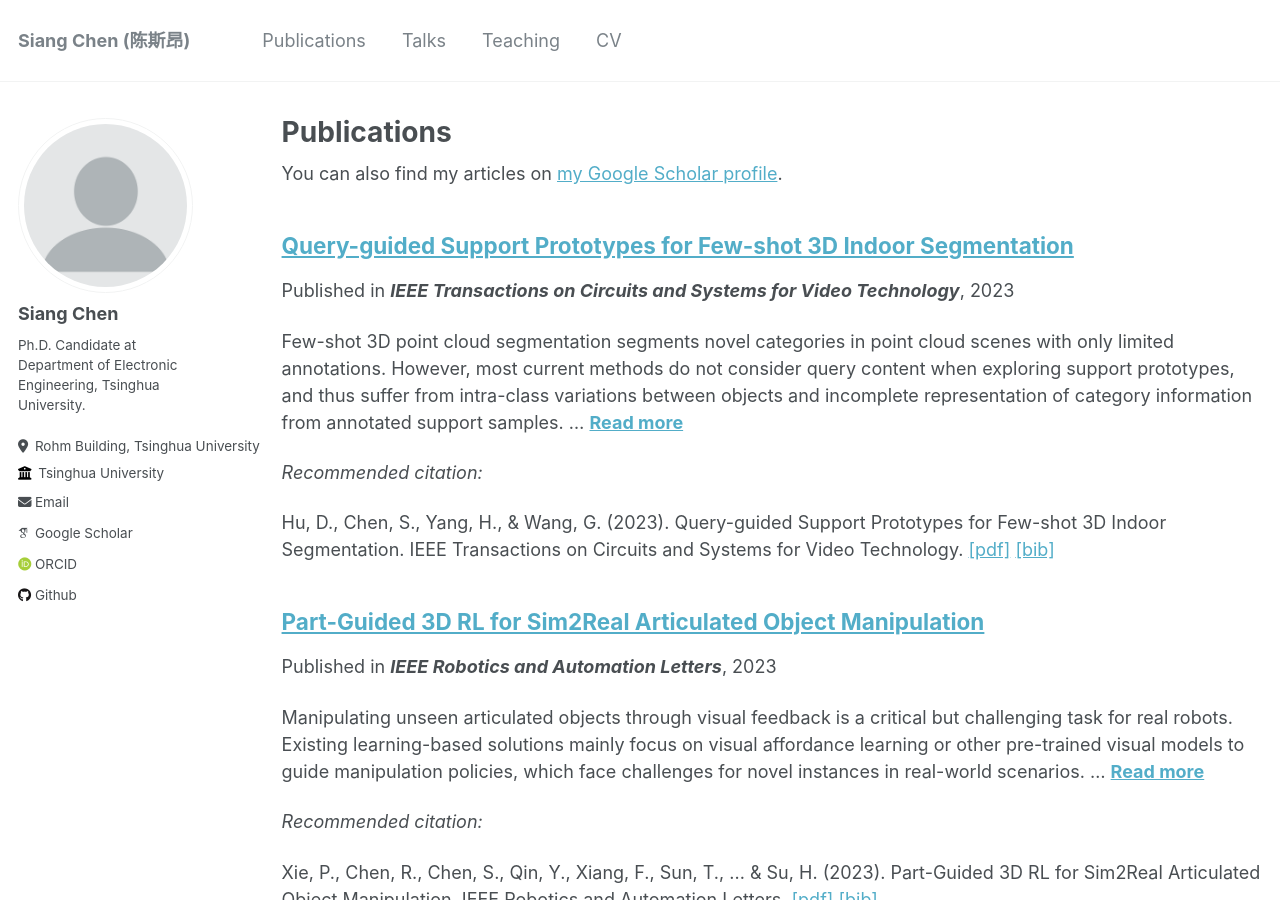
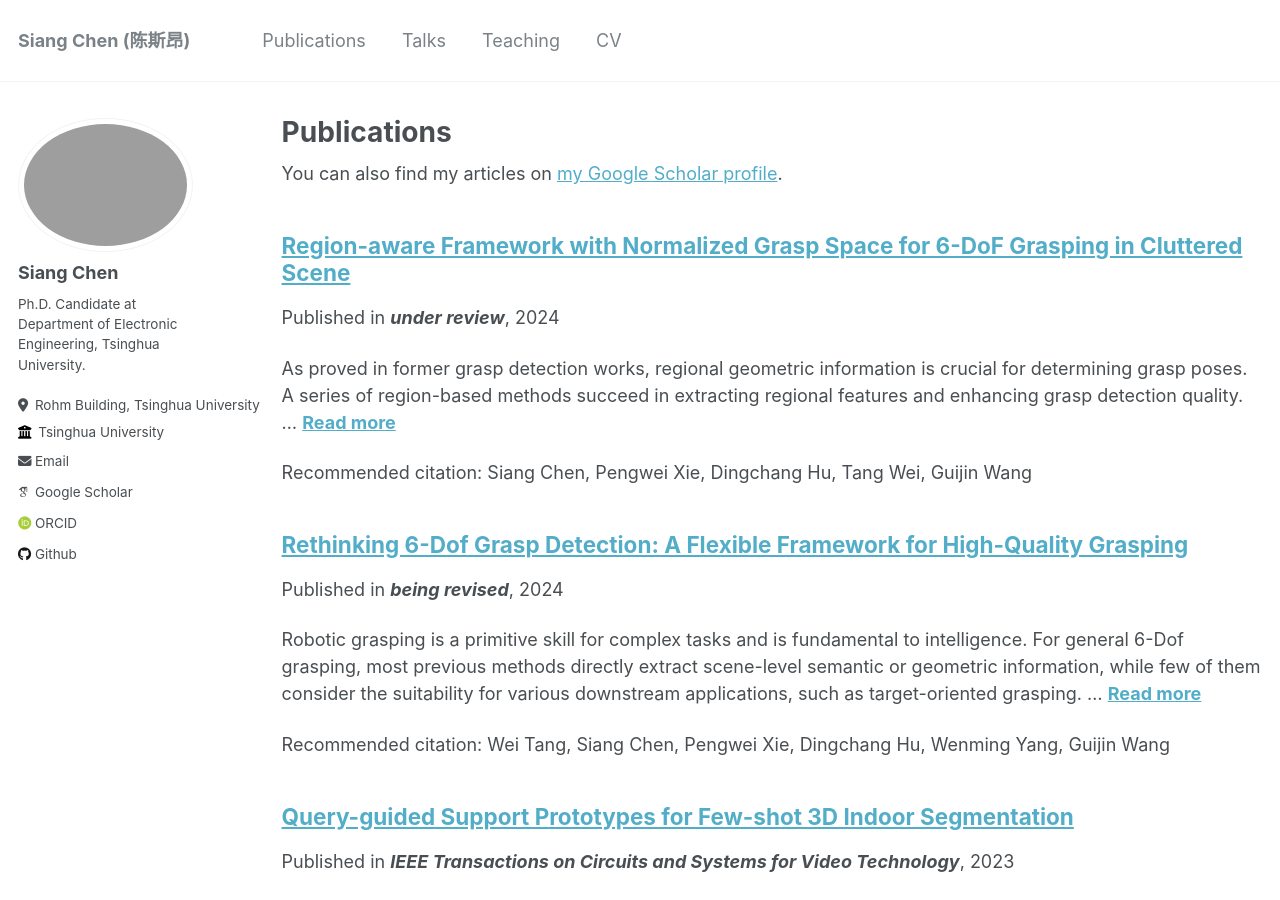
Before and after one commit to ChenThree/ChenThree.github.io, a Jekyll site: the page built from _pages/publications.md, in a window 1280 px wide and 900 px high. Built offline with Jekyll 4.4.1, drawn with Linux system fonts in a browser that asks for light colours; some web fonts are replaced.

Commit message:
[update] recent news

```diff
--- a/_config.yml
+++ b/_config.yml
@@ -21,7 +21,7 @@ repository               : "ChenThree/ChenThree.github.io"
 #               Additional customization can be done by editing /_includes/author-profile.html
 author:
   # Biographic information
-  avatar           : "profile.png"
+  avatar           : "profile.jpg"
   name             : "Siang Chen"
   # pronouns         : # example: "she/her"
   bio              : "Ph.D. Candidate at Department of Electronic Engineering, Tsinghua University."
--- /dev/null
+++ b/_publications/2024-02-02-Rethinking-5.md
@@ -0,0 +1,16 @@
+---
+title: "Rethinking 6-Dof Grasp Detection: A Flexible Framework for High-Quality Grasping"
+collection: publications
+permalink: /publication/2024-02-02-Rethinking-5
+excerpt: 'Robotic grasping is a primitive skill for complex tasks and is fundamental to intelligence. For general 6-Dof grasping, most previous methods directly extract scene-level semantic or geometric information, while few of them consider the suitability for various downstream applications, such as target-oriented grasping.  ...'
+date: 2024-02-02
+venue: being revised
+# paperurl:
+# paperurltext: '[pdf]'
+# paperbibtex:
+citation: 'Wei Tang, Siang Chen, Pengwei Xie, Dingchang Hu, Wenming Yang, Guijin Wang'
+---
+## Abstract
+
+Robotic grasping is a primitive skill for complex tasks and is fundamental to intelligence. For general 6-Dof
+grasping, most previous methods directly extract scene-level semantic or geometric information, while few of them consider the suitability for various downstream applications, such as target-oriented grasping. Addressing this issue, we rethink 6-Dof grasp detection from a grasp-centric view and propose a versatile grasp framework capable of handling both scenelevel and target-oriented grasping. Our framework, FlexLoG, is composed of a Flexible Guidance Module and a Local Grasp Model. Specifically, the Flexible Guidance Module is compatible with both global (e.g., grasp heatmap) and local (e.g., visual grounding) guidance, enabling the generation of high-quality grasps across various tasks. The Local Grasp Model focuses on object-agnostic regional points and predicts grasps locally and intently. Experiment results reveal that our framework achieves over 18% and 23% improvement on unseen splits of the GraspNet-1Billion Dataset. Furthermore, real-world robotic tests in three distinct settings yield a 95% success rate.
--- /dev/null
+++ b/_publications/2024-02-03-Region-6.md
@@ -0,0 +1,15 @@
+---
+title: "Region-aware Framework with Normalized Grasp Space for 6-DoF Grasping in Cluttered Scene"
+collection: publications
+permalink: /publication/2024-02-03-Region-6
+excerpt: 'As proved in former grasp detection works, regional geometric information is crucial for determining grasp poses. A series of region-based methods succeed in extracting regional features and enhancing grasp detection quality. ...'
+date: 2024-02-03
+venue: under review
+# paperurl:
+# paperurltext: '[pdf]'
+# paperbibtex:
+citation: 'Siang Chen, Pengwei Xie, Dingchang Hu, Tang Wei, Guijin Wang'
+---
+## Abstract
+
+As proved in former grasp detection works, regional geometric information is crucial for determining grasp poses. A series of region-based methods succeed in extracting regional features and enhancing grasp detection quality. However, faced with a cluttered scene with multiple objects and potential collision, the definition of the grasp-relevant region remains inconsistent among methods, and the relationship between grasps and regional spaces remains incompletely investigated. In this paper, from a novel grasp-centric viewpoint, we propose Normalized Grasp Space (NGS), unifying the grasp representation within a normalized regional space. The relationship among the grasp widths, region scales, and gripper sizes is also considered and empowers our method to generalize to grippers with different scales. Leveraging the characteristics of the NGS, we find that 2D CNNs are surprisingly underestimated for complicated 6-DoF grasp detection tasks in clutter scenes and build a highly efficient Region-aware Normalized Grasp Network (RNGNet). Quantitative and qualitative experiments on the GraspNet-1Billion dataset show the superiority of our method to current state-of-the-art methods. In real-world experiments, we further explore the potential of our method not only via table-top object clearance experiments but also through multi-scale grasp inference and reactive grasp detection in dynamic scenarios.
```
Also changed, not shown: _pages/about.md (+5 -1 lines), images/profile.png (deleted), 1 other file.
